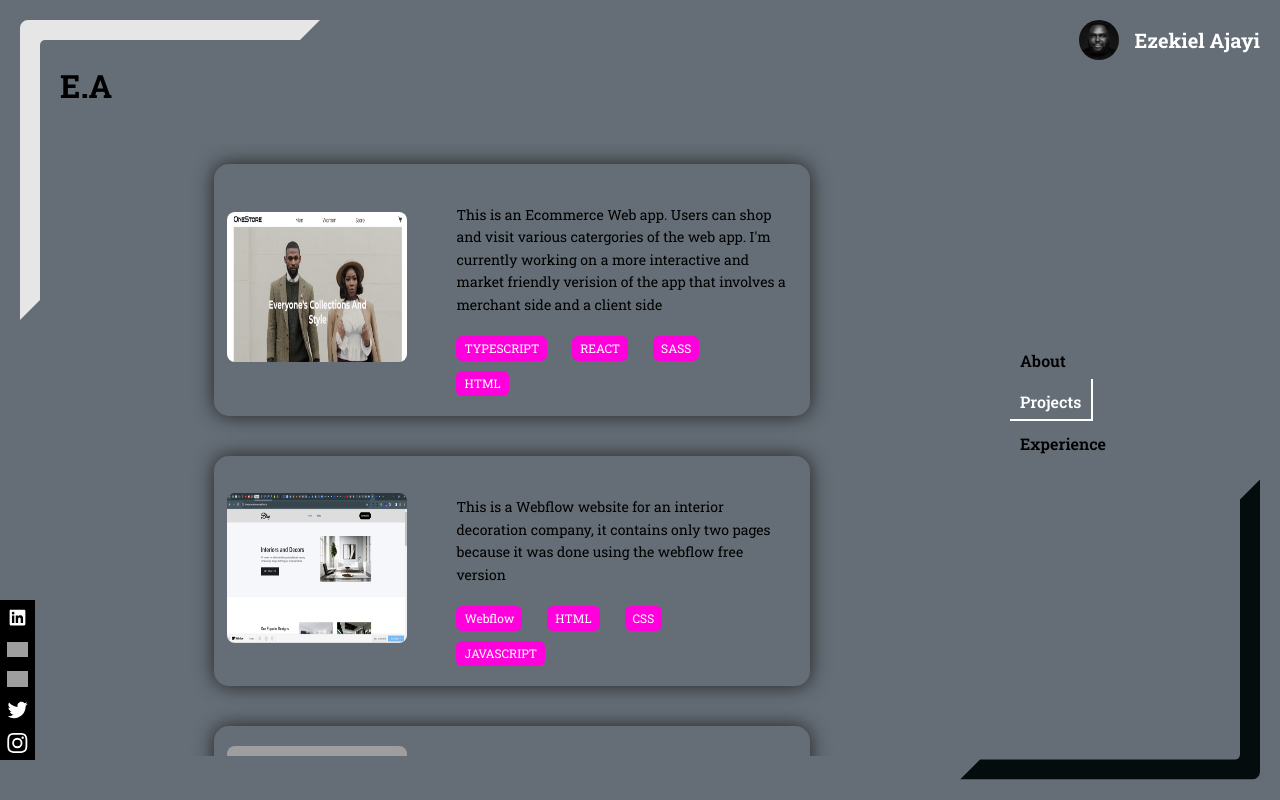
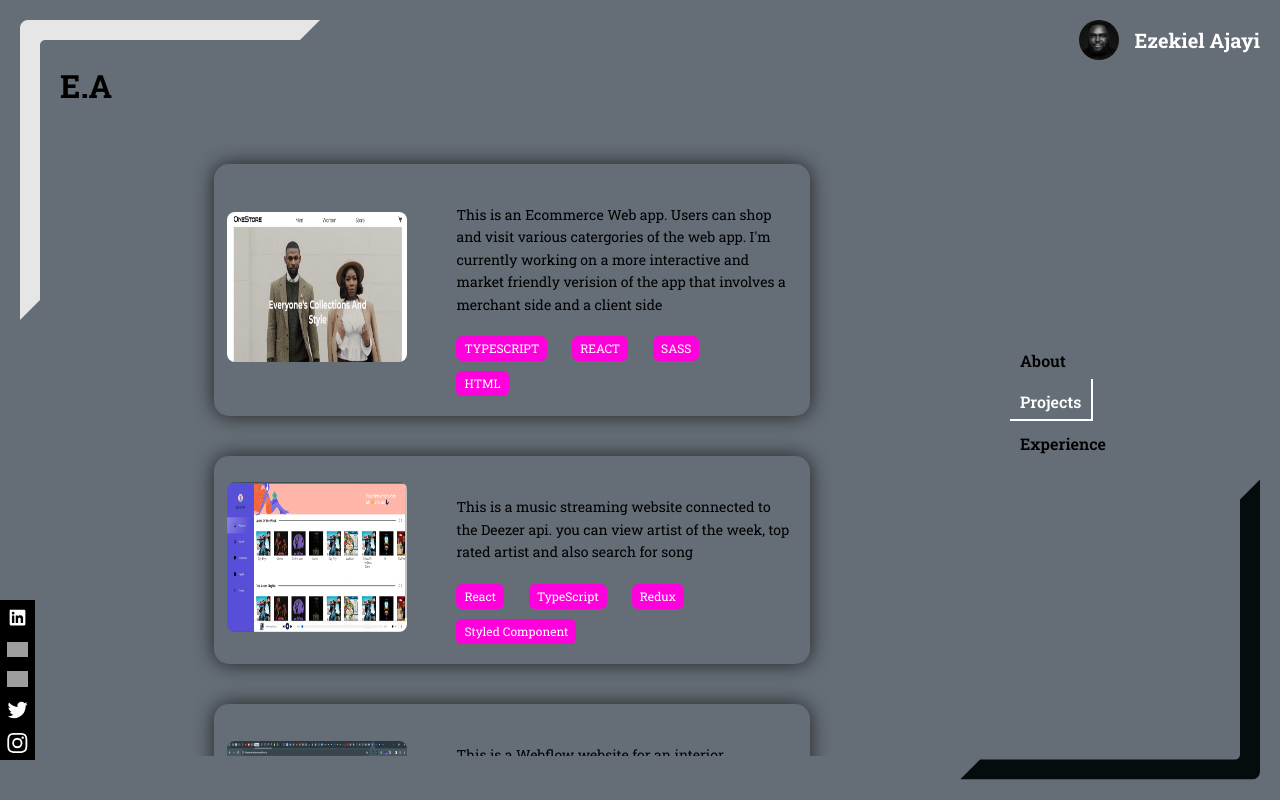
Before and after one commit to altramax/ezekiel, a React (Vite) app: page / in a window 1280 px wide. Both pictures are taken after a click on the item "Projects". Built offline with nearby package versions, Linux system fonts and the light colour scheme; grey boxes are pictures that could not be loaded; the HTML template or start-up script is replaced by a standard one.

Commit message:
new project added

```diff
--- a/src/Components/ProjectGroup/ProjectGroup.tsx
+++ b/src/Components/ProjectGroup/ProjectGroup.tsx
@@ -5,7 +5,8 @@ import etravels from "../../assets/images/e-travels.png";
 import weather from "../../assets/images/weather app.png";
 import note from "../../assets/images/note-app.png";
 import ecommerce from "../../assets/images/ecommerce.png";
-import webflow from '../../assets/images/WordPress.png'
+import webflow from '../../assets/images/WordPress.png';
+import musicApp from "../../assets/images/musicapp.png"
 
 const ProjectGroup = () => {
   const project4 = {
@@ -50,9 +51,16 @@ const ProjectGroup = () => {
     languages: ["Webflow", "HTML", "CSS", "JAVASCRIPT"],
   };
 
+  const musicAppData= {
+    text: "This is a music streaming website connected to the Deezer api. you can view artist of the week, top rated artist and also search for song",
+    image: `${musicApp}`,
+    link: "https://songstream.netlify.app/",
+    languages: ["React","TypeScript", "Redux", "Styled Component"],
+  };
 
 
-  const projects = [project1, projectwebflow, project2, project3, project4, project5];
+
+  const projects = [project1, musicAppData, projectwebflow, project2, project3, project4, project5];
 
   return (
     <ProjectGroupStyle>
```
Also changed, not shown: src/assets/images/musicapp.png (added).
